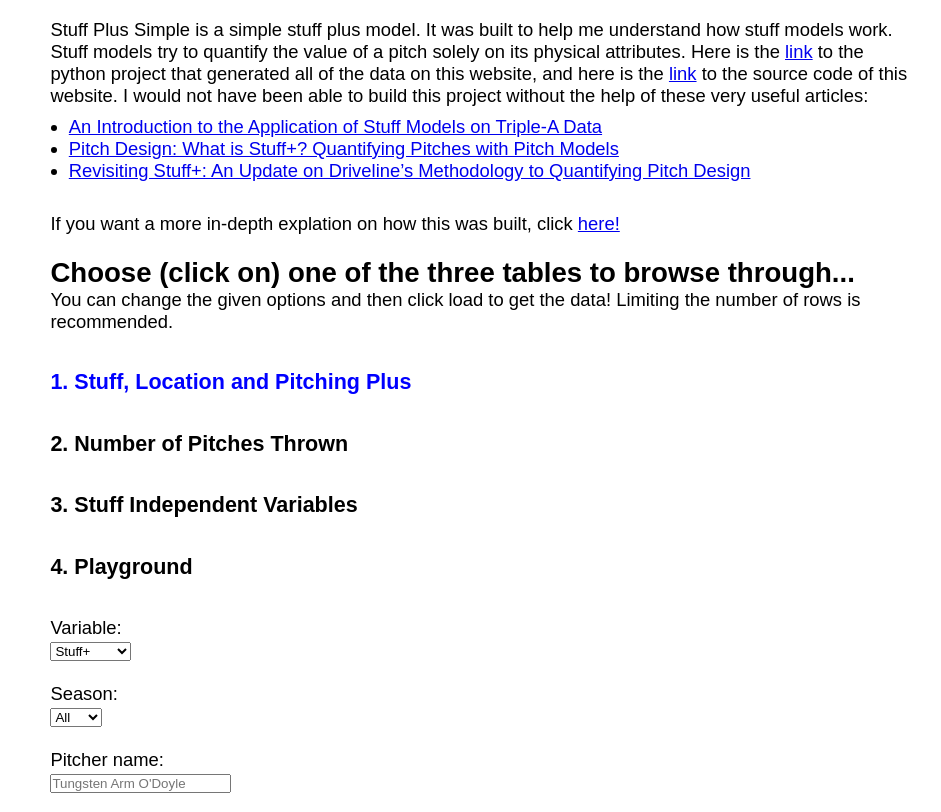
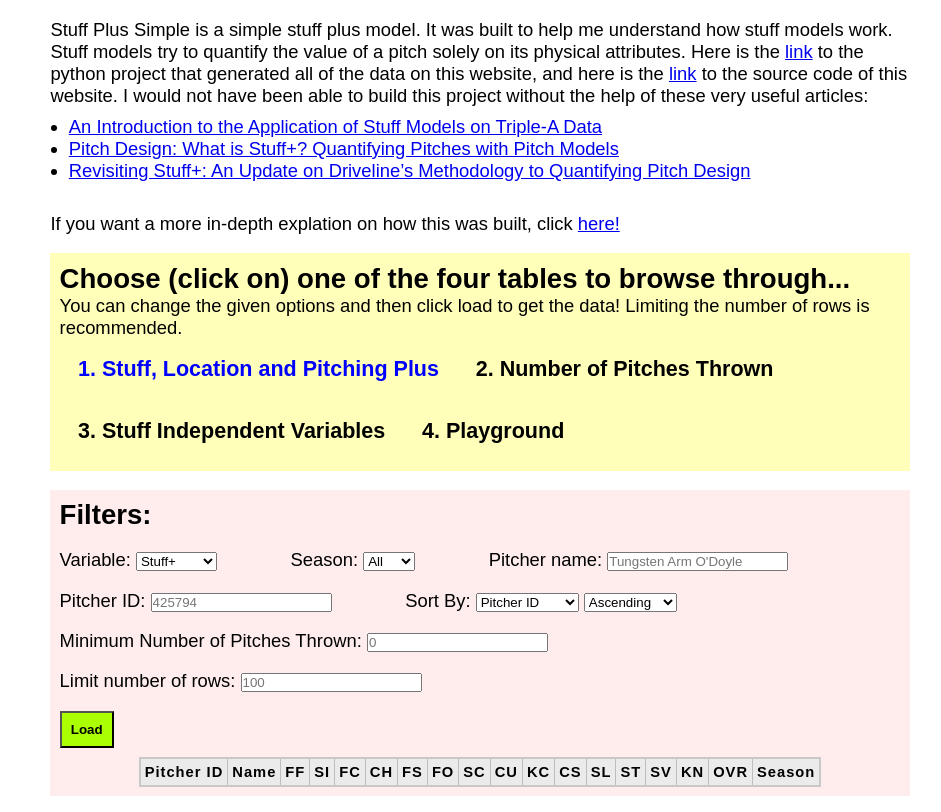
Before and after one commit to enzdor/stuff-plus-simple, a website built with webpack: page index.html in a window 1280 px wide. Shown: the part 105-917 px from the top of the page, without its empty margins (160-1101 px from the left). Built offline with nearby package versions, Linux system fonts and the light colour scheme; what sql.js-httpvfs would draw is missing.

Commit message:
improve styling

```diff
--- a/index.html
+++ b/index.html
@@ -24,10 +24,10 @@
 					</ul>
 					<br />
 					<p>If you want a more in-depth explation on how this was built, click <a href="how.html">here!<a/></p>
-					<br />
-					<h2>Choose (click on) one of the three tables to browse through...</h2>
+				</div>
+				<div class="container" id="search-nav">
+					<h2>Choose (click on) one of the four tables to browse through...</h2>
 					<p>You can change the given options and then click load to get the data! Limiting the number of rows is recommended.</p>
-				</div>
 					<div id="search-options">
 						<div class="container h-search" id="h-plus-search" onclick="EntryPoint.hideRest('plus-search')">
 							<h3>1. Stuff, Location and Pitching Plus</h3>
@@ -42,38 +42,36 @@
 							<h3>4. Playground</h3>
 						</div>
 					</div>
-				<div class="container" id="plus-search">
+				</div>
+				<div class="container filter-options" id="plus-search">
+					<h2 class="filter-title">Filters:</h2>
+					<div class="filter">
 						<label for="variablePlus">Variable:</label>
-					<br/>
 						<select name="variablePlus" id="variablePlus">
 							<option value="stuff_plus">Stuff+</option>
 							<option value="location_plus">Location+</option>
 							<option value="pitching_plus">Pitching+</option>
 						</select>
-					<br/>
-					<br/>
+					</div>
+					<div class="filter">
 						<label for="seasonPlus">Season:</label>
-					<br/>
 						<select name="seasonPlus" id="seasonPlus">
 							<option value="">All</option>
 							<option value="2024">2024</option>
 							<option value="2023">2023</option>
 							<option value="2022">2022</option>
 						</select>
-					<br/>
-					<br/>
+					</div>
+					<div class="filter">
 						<label for="pNamePlus">Pitcher name:</label>
-					<br/>
 						<input type="text" name="pNamePlus" id="pNamePlus" placeholder="Tungsten Arm O'Doyle" />
-					<br/>
-					<br/>
+					</div>
+					<div class="filter">
 						<label for="pIdPlus">Pitcher ID:</label>
-					<br/>
 						<input type="number" name="pIdPlus" id="pIdPlus" placeholder="425794" />
-					<br/>
-					<br/>
+					</div>
+					<div class="filter">
 						<label for="sortByPlus">Sort By:</label>
-					<br/>
 						<select name="sortByPlus" id="sortByPlus">
 							<option value="pitcher_id">Pitcher ID</option>
 							<option value="pitcher_name">Pitcher Name</option>
@@ -98,21 +96,18 @@
 						  <option value="DESC">Ascending</option>
 						  <option value="ASC">Descending</option>
 						</select>
-					<br/>
-					<br/>
+					</div>
+					<div class="filter">
 						<label for="minimumNPlus">Minimum Number of Pitches Thrown:</label>
-					<br/>
 						<input type="number" name="minimumNPlus" id="minimumNPlus" placeholder="0" required/>
-					<br/>
-					<br/>
+					</div class="filter">
+					<div class="filter">
 						<label for="limitPlus">Limit number of rows:</label>
-					<br/>
 						<input type="number" name="limitPlus" id="limitPlus" placeholder="100" />
-					<br/>
-					<br/>
+					</div>
+					<div class="filter filter-button">
 						<button onclick="EntryPoint.loadPlus()">Load</button>
-					<br/>
-					<br/>
+					</div>
 					<table id="dataTablePlus">
 						<tr>
 							<th>Pitcher ID</th>
@@ -136,32 +131,30 @@
 						</tr>
 					</table>
 				</div>
-				<div class="container" id="number-search">
+				<div class="container filter-options" id="number-search">
+					<h2 class="filter-title">Filters:</h2>
+					<div class="filter">
 						<label for="variableNumber">Variable: Number of Pitches Thrown</label>
-					<br/>
-					<br/>
+					</div>
+					<div class="filter">
 						<label for="seasonNumber">Season:</label>
-					<br/>
 						<select name="seasonNumber" id="seasonNumber">
 							<option value="">Any</option>
 							<option value="2024">2024</option>
 							<option value="2023">2023</option>
 							<option value="2022">2022</option>
 						</select>
-					<br/>
-					<br/>
+					</div>
+					<div class="filter">
 						<label for="pNameNumber">Pitcher name:</label>
-					<br/>
 						<input type="text" name="pNameNumber" id="pNameNumber" placeholder="Tungsten Arm O'Doyle" />
-					<br/>
-					<br/>
+					</div>
+					<div class="filter">
 						<label for="pIdNumber">Pitcher ID:</label>
-					<br/>
 						<input type="number" name="pIdNumber" id="pIdNumber" placeholder="425794" />
-					<br/>
-					<br/>
+					</div>
+					<div class="filter">
 						<label for="sortByNumber">Sort By:</label>
-					<br/>
 						<select name="sortByNumber" id="sortByNumber">
 							<option value="pitcher_id">Pitcher ID</option>
 							<option value="pitcher_name">Pitcher Name</option>
@@ -186,16 +179,14 @@
 						  <option value="DESC">Ascending</option>
 						  <option value="ASC">Descending</option>
 						</select>
-					<br/>
-					<br/>
+					</div>
+					<div class="filter">
 						<label for="limitNumber">Limit number of rows:</label>
-					<br/>
 						<input type="number" name="limitNumber" id="limitNumber" placeholder="100" />
-					<br/>
-					<br/>
+					</div>
+					<div class="filter filter-button">
 						<button onclick="EntryPoint.loadNumber()">Load</button>
-					<br/>
-					<br/>
+					</div>
 					<table id="dataTableNumber">
 						<tr>
 							<th>Pitcher ID</th>
@@ -219,32 +210,30 @@
 						</tr>
 					</table>
 				</div>
-				<div class="container" id="regressor-search">
+				<div class="container filter-options" id="regressor-search">
+					<h2 class="filter-title">Filters:</h2>
+					<div class="filter">
 						<label for="variable">Variable: stuff plus regressor averages</label>
-					<br/>
-					<br/>
+					</div>
+					<div class="filter">
 						<label for="seasonRegressor">Season:</label>
-					<br/>
 						<select name="seasonRegressor" id="seasonRegressor">
 							<option value="">Any</option>
 							<option value="2024">2024</option>
 							<option value="2023">2023</option>
 							<option value="2022">2022</option>
 						</select>
-					<br/>
-					<br/>
+					</div>
+					<div class="filter">
 						<label for="pNameRegressor">Pitcher name:</label>
-					<br/>
 						<input type="text" name="pNameRegressor" id="pNameRegressor" placeholder="Tungsten Arm O'Doyle" />
-					<br/>
-					<br/>
+					</div>
+					<div class="filter">
 						<label for="pIdRegressor">Pitcher ID:</label>
-					<br/>
 						<input type="number" name="pIdRegressor" id="pIdRegressor" placeholder="425794" />
-					<br/>
-					<br/>
+					</div>
+					<div class="filter">
 						<label for="sortByRegressor">Sort By:</label>
-					<br/>
 						<select name="sortByRegressor" id="sortByRegressor">
 							<option value="pitcher_id">Pitcher ID</option>
 							<option value="pitcher_name">Pitcher Name</option>
@@ -275,10 +264,9 @@
 						  <option value="DESC">Ascending</option>
 						  <option value="ASC">Descending</option>
 						</select>
-					<br/>
-					<br/>
+					</div>
+					<div class="filter">
 						<label for="pitchTypeRegressor">Pitch Type</label>
-					<br/>
 						<select name="pitchTypeRegressor" id="pitchTypeRegressor">
 							<option value="">All</option>
 							<option value="FF">FF</option>
@@ -296,21 +284,19 @@
 							<option value="SV">SV</option>
 							<option value="KN">KN</option>
 						</select>
-					<br/>
-					<br/>
+					</div>
+					<div class="filter">
 						<label for="minimumPtnRegressor">Minimum number of pitches thrown:</label>
-					<br/>
 						<input type="number" name="minimumPtnRegressor" id="minimumPtnRegressor" placeholder="33" />
-					<br/>
-					<br/>
+					</div>
+					<div class="filter">
 						<label for="limitRegressor">Limit number of rows:</label>
-					<br/>
 						<input type="number" name="limitRegressor" id="limitRegressor" placeholder="100" />
-					<br/>
-					<br/>
+					</div>
+					<div class="filter filter-button">
 						<button onclick="EntryPoint.loadRegressor()">Load</button>
-					<br/>
-					<br/>
+					</div>
+					<div class="filter">
 						<ul>
 							<li>release_speed = rs</li>
 							<li>release_pos_x = rpx</li>
@@ -322,8 +308,8 @@
 							<li>stuff_plus = S+</li>
 							<li>abs_axis_differential = axis_diff</li>
 							<li>season = s</li>
-						<br/>
 						</ul>
+					</div>
 					<table id="dataTableRegressor">
 						<tr>
 							<th>Pitcher ID</th>
@@ -353,9 +339,9 @@
 						</tr>
 					</table>
 				</div>
-				<div class="container" id="playground-search">
+				<div class="container filter-options" id="playground-search">
 					<div>
-
+					<div>
 						<label for="playground-input">Input:</label>
 						<br/>
 						<textarea name="playground-input" id="playground-input">Some sql...</textarea>
@@ -462,6 +448,7 @@ CREATE TABLE stuff_regressors(
 					</div>
 					</div>
 				</div>
+			</div>
 		</main>
 		<footer>
 				<a href="https://github.com/enzdor/stuff-plus-simple">Source Code</a>
--- a/src/index.js
+++ b/src/index.js
@@ -185,7 +185,7 @@ class EntryPoint {
 	static hideRest(toNotHide) {
 		let not = document.getElementById(toNotHide)
 		let titleNot = document.getElementById('h-' + toNotHide)
-		not.style.display = "block";
+		not.style.display = "flex";
 		titleNot.style.color = "blue";
 
 		const opts = ['plus-search', 'number-search', 'regressor-search', 'playground-search']
--- a/src/tables.css
+++ b/src/tables.css
@@ -42,6 +42,50 @@ code, #playground-output, #playground-input{
 	cursor: pointer;
 }
 
+.filter-options {
+	background-color: #ffeded;
+	padding: 0.5rem;
+	display: flex;
+	flex-wrap: wrap;
+}
+
+.filter-title {
+	width: 100%
+}
+
+.filter {
+	margin: 0.5rem 4rem 0.5rem 0;
+}
+
+.filter ul {
+	margin: 0.5rem 2rem;
+}
+
+.filter-button {
+	width: 100%;
+}
+
+.filter-button button {
+	padding: 0.5rem;
+	cursor: pointer;
+	font-weight: bold;
+	background-color: #AAFF00;
+}
+
+.filter-options h2 {
+	margin-bottom: 0.5rem;
+}
+
+#search-nav {
+	background-color: #ffffba;
+	padding: 0.5rem;
+}
+
+#search-options {
+	display: flex;
+	flex-wrap: wrap;
+}
+
 #h-plus-search {
 	color: blue;
 }
@@ -52,11 +96,6 @@ code, #playground-output, #playground-input{
 
 #pitchTypeRegressor {
 	width: 100px;
-}
-
-#search-options {
-	display: grid;
-	grid-template-columns: 100%
 }
 
 img {
@@ -106,10 +145,6 @@ tr:nth-child(odd) td {
 		grid-template-columns: 50% 50%;
 	}
 
-	#search_options {
-		grid-template-columns: 33% 33% 33%;
-	}
-
 	h1 {
 		margin: 0.5rem 15%;
 	}
```
Also changed, not shown: dist/bundle.js. Lines whose indentation alone changed are shown as unchanged.
